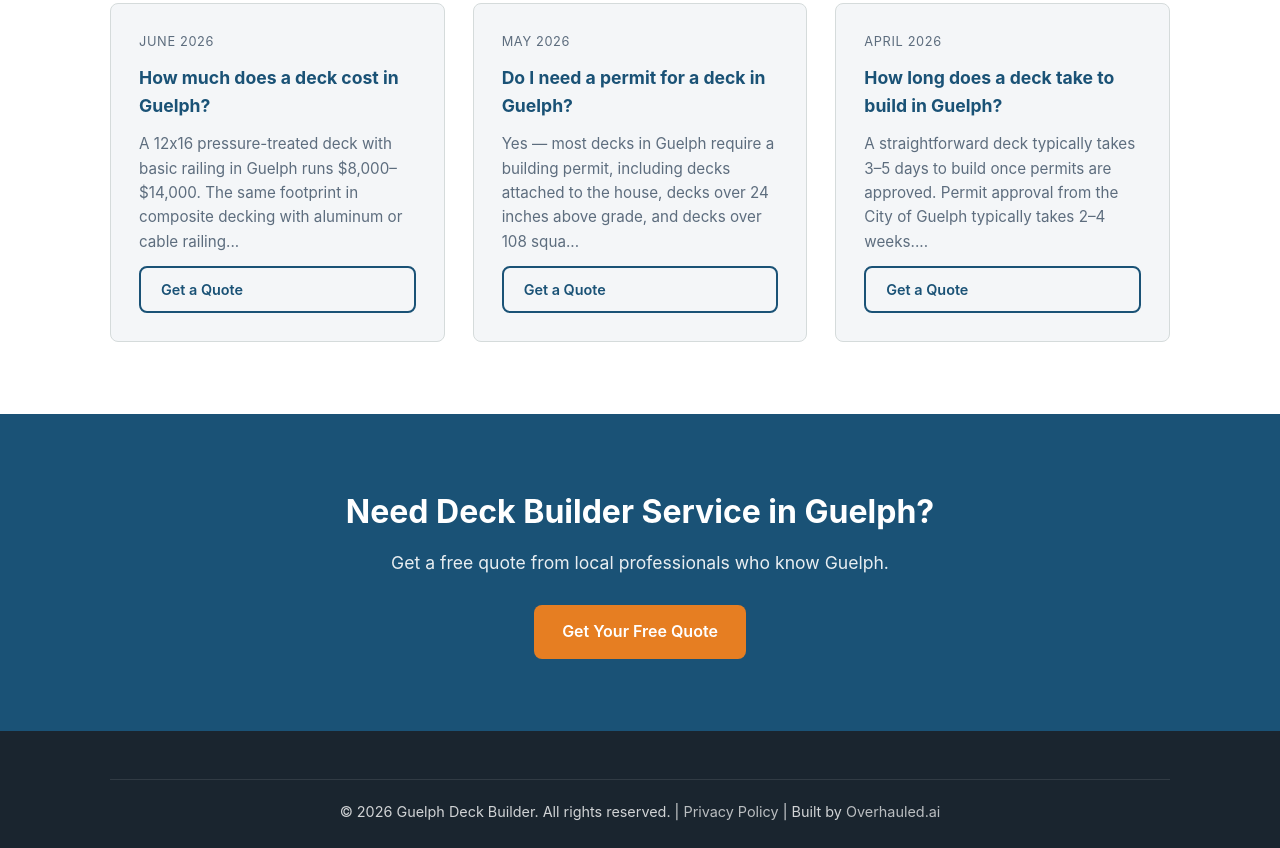
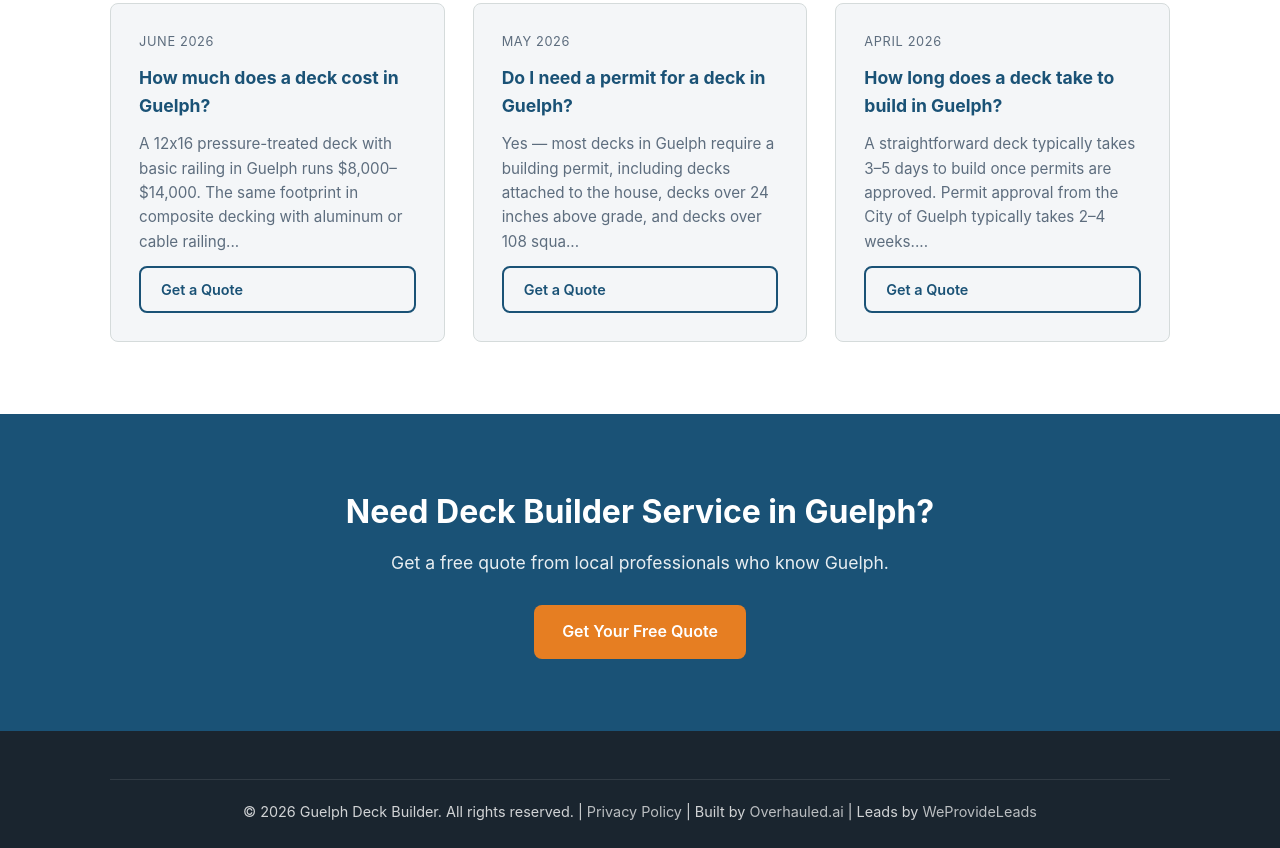
Before and after one commit to ads-ux/guelphdeckbuilder-com, a plain HTML site: page blog.html in a window 1280 px wide. Shown: the part 355-1203 px from the top of the page. Drawn offline with Linux system fonts and the light colour scheme.

Commit message:
Add WeProvideLeads footer backlink

```diff
--- a/blog.html
+++ b/blog.html
@@ -66,7 +66,7 @@
 <footer>
   <div class="container">
     <div class="footer-bottom">
-      <p>&copy; 2026 Guelph Deck Builder. All rights reserved. | <a href="/privacy.html">Privacy Policy</a> | Built by <a href="https://overhauled.ai">Overhauled.ai</a></p>
+      <p>&copy; 2026 Guelph Deck Builder. All rights reserved. | <a href="/privacy.html">Privacy Policy</a> | Built by <a href="https://overhauled.ai">Overhauled.ai</a> | Leads by <a href="https://weprovideleads.com" rel="noopener">WeProvideLeads</a></p>
     </div>
   </div>
 </footer>
```
